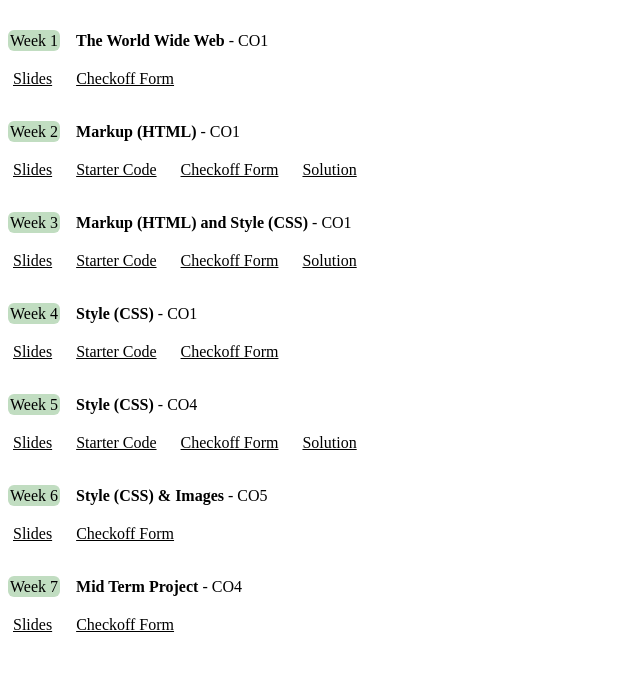
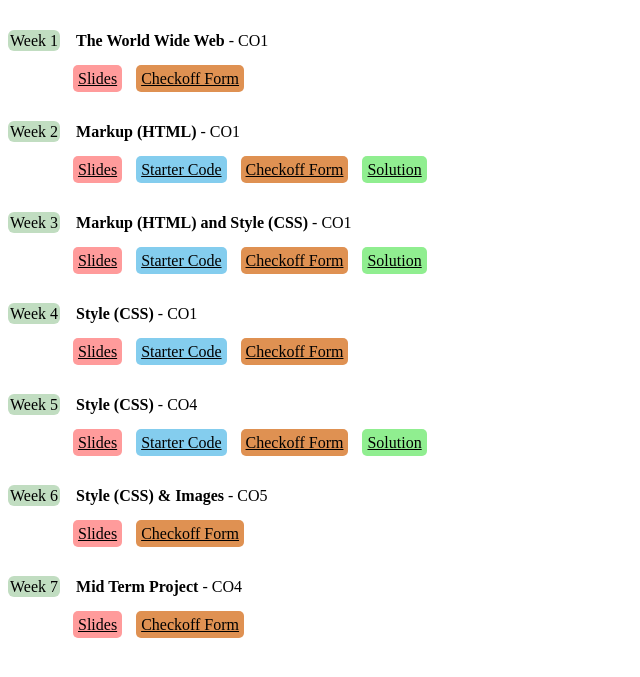
Before and after one commit to mushfiqulislamnaveel/Web-app-A1, a plain HTML site: page index.html in a window 1280 px wide. Shown: the part 61-738 px from the top of the page, without its empty margins (0-640 px from the left). Drawn offline with Linux system fonts and the light colour scheme.

Commit message:
index.html

```diff
--- a/index.html
+++ b/index.html
@@ -16,8 +16,8 @@
 
         <div>
             <div class="links">
-                <a href="#" class="slides-a">Slides</a>
-                <a href="#" class="checkoff-form-a">Checkoff Form</a>
+                <a href="#" class="slides">Slides</a>
+                <a href="#" class="checkoff-form">Checkoff Form</a>
             </div>
         </div>
     </div>
@@ -30,10 +30,10 @@
 
         <div>
             <div class="links">
-                <a href="#" class="slides-a">Slides</a>
-                <a href="#" class="starter-code-a">Starter Code</a>
-                <a href="#" class="checkoff-form-a">Checkoff Form</a>
-                <a href="#" class="solution-a">Solution</a>
+                <a href="#" class="slides">Slides</a>
+                <a href="#" class="starter-code">Starter Code</a>
+                <a href="#" class="checkoff-form">Checkoff Form</a>
+                <a href="#" class="solution">Solution</a>
             </div>
         </div>
     </div>
@@ -46,10 +46,10 @@
 
         <div>
             <div class="links">
-                <a href="#" class="slides-a">Slides</a>
-                <a href="#" class="starter-code-a">Starter Code</a>
-                <a href="#" class="checkoff-form-a">Checkoff Form</a>
-                <a href="#" class="solution-a">Solution</a>
+                <a href="#" class="slides">Slides</a>
+                <a href="#" class="starter-code">Starter Code</a>
+                <a href="#" class="checkoff-form">Checkoff Form</a>
+                <a href="#" class="solution">Solution</a>
             </div>
         </div>
     </div>
@@ -62,9 +62,9 @@
 
         <div>
             <div class="links">
-                <a href="#" class="slides-a">Slides</a>
-                <a href="#" class="starter-code-a">Starter Code</a>
-                <a href="#" class="checkoff-form-a">Checkoff Form</a>
+                <a href="#" class="slides">Slides</a>
+                <a href="#" class="starter-code">Starter Code</a>
+                <a href="#" class="checkoff-form">Checkoff Form</a>
             </div>
         </div>
     </div>
@@ -77,10 +77,10 @@
 
         <div>
             <div class="links">
-                <a href="#" class="slides-a">Slides</a>
-                <a href="#" class="starter-code-a">Starter Code</a>
-                <a href="#" class="checkoff-form-a">Checkoff Form</a>
-                <a href="#" class="solution-a">Solution</a>
+                <a href="#" class="slides">Slides</a>
+                <a href="#" class="starter-code">Starter Code</a>
+                <a href="#" class="checkoff-form">Checkoff Form</a>
+                <a href="#" class="solution">Solution</a>
             </div>
         </div>
     </div>
@@ -93,8 +93,8 @@
 
         <div>
             <div class="links">
-                <a href="#" class="slides-a">Slides</a>
-                <a href="#" class="checkoff-form-a">Checkoff Form</a>
+                <a href="#" class="slides">Slides</a>
+                <a href="#" class="checkoff-form">Checkoff Form</a>
             </div>
         </div>
     </div>
@@ -107,8 +107,8 @@
 
         <div>
             <div class="links">
-                <a href="#" class="slides-a">Slides</a>
-                <a href="#" class="checkoff-form-a">Checkoff Form</a>
+                <a href="#" class="slides">Slides</a>
+                <a href="#" class="checkoff-form">Checkoff Form</a>
             </div>
         </div>
     </div>
```
